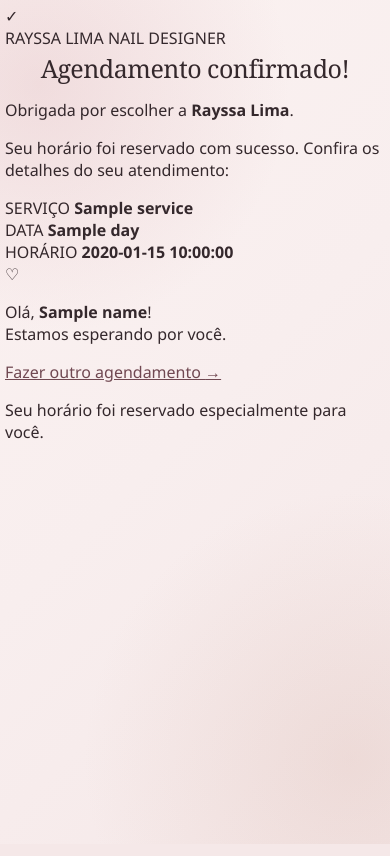
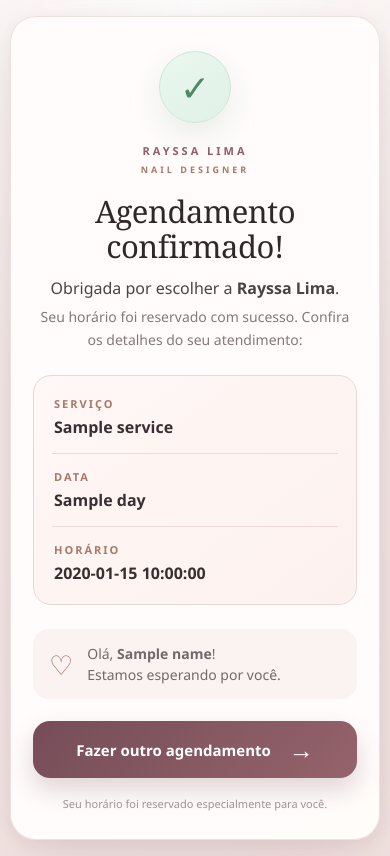
Before and after one commit to viniciusmacciel18-rgb/Agendamentos-, a Flask app: template templates/confirmacao.html in a window 390 px wide. Run offline with Flask 3, Linux system fonts and the light colour scheme; the template is opened without the code that fills it: most values are stand-ins (such as "Sample title", 1, 10 or a date in 2020).

Commit message:
Update style.css

```diff
--- a/static/style.css
+++ b/static/style.css
@@ -1268,3 +1268,294 @@ a {
         line-height: 1.4;
     }
 }
+/* =========================================================
+   PÁGINA DE CONFIRMAÇÃO
+   ========================================================= */
+
+.confirmation-page {
+    min-height: 100vh;
+    display: flex;
+    align-items: center;
+    justify-content: center;
+    padding: 30px 18px;
+    background:
+        radial-gradient(circle at top, rgba(255,255,255,.95), transparent 45%),
+        linear-gradient(145deg, #f8efed, #f4e5e3);
+}
+
+.confirmation-card {
+    width: 100%;
+    max-width: 620px;
+    background: rgba(255, 252, 251, .97);
+    border: 1px solid rgba(177, 123, 105, .20);
+    border-radius: 30px;
+    padding: 46px 42px 38px;
+    text-align: center;
+    box-shadow:
+        0 25px 70px rgba(92, 55, 62, .14),
+        0 4px 15px rgba(92, 55, 62, .06);
+}
+
+.confirmation-icon {
+    width: 82px;
+    height: 82px;
+    margin: 0 auto 24px;
+    border-radius: 50%;
+    display: flex;
+    align-items: center;
+    justify-content: center;
+
+    background: linear-gradient(145deg, #eaf7ef, #dff1e7);
+    border: 1px solid #cde6d7;
+
+    color: #4b8b68;
+    font-size: 42px;
+    font-weight: 500;
+
+    box-shadow:
+        0 12px 30px rgba(76, 132, 99, .12);
+}
+
+.confirmation-brand {
+    margin-bottom: 18px;
+
+    color: #8f5d68;
+    font-size: 13px;
+    font-weight: 700;
+    letter-spacing: 4px;
+}
+
+.confirmation-brand span {
+    display: block;
+    margin-top: 5px;
+
+    color: #a97867;
+    font-size: 9px;
+    letter-spacing: 3px;
+    font-weight: 600;
+}
+
+.confirmation-card h1 {
+    margin: 0 0 14px;
+
+    color: #30272b;
+    font-family: Georgia, "Times New Roman", serif;
+    font-size: clamp(32px, 6vw, 44px);
+    font-weight: 400;
+    line-height: 1.12;
+}
+
+.confirmation-welcome {
+    margin: 0 0 7px;
+
+    color: #4d4145;
+    font-size: 18px;
+}
+
+.confirmation-text {
+    max-width: 450px;
+    margin: 0 auto 30px;
+
+    color: #85777b;
+    font-size: 15px;
+    line-height: 1.6;
+}
+
+/* RESUMO DO AGENDAMENTO */
+
+.confirmation-summary {
+    width: 100%;
+    margin: 0 auto 24px;
+    padding: 8px 24px;
+
+    background: linear-gradient(145deg, #fff8f6, #fdf1ef);
+
+    border: 1px solid #ead6d3;
+    border-radius: 20px;
+
+    text-align: left;
+}
+
+.confirmation-item {
+    padding: 18px 4px;
+
+    display: flex;
+    flex-direction: column;
+    gap: 5px;
+}
+
+.confirmation-label {
+    color: #a97867;
+    font-size: 11px;
+    font-weight: 700;
+    letter-spacing: 2px;
+}
+
+.confirmation-item strong {
+    color: #392e32;
+    font-size: 17px;
+    font-weight: 600;
+}
+
+.confirmation-divider {
+    height: 1px;
+    background: #eadbd8;
+}
+
+/* MENSAGEM */
+
+.confirmation-message {
+    display: flex;
+    align-items: center;
+    gap: 14px;
+
+    margin: 0 0 26px;
+    padding: 16px 20px;
+
+    background: #faf3f1;
+    border-radius: 16px;
+
+    text-align: left;
+}
+
+.confirmation-message > span {
+    flex: 0 0 auto;
+
+    color: #a97867;
+    font-size: 27px;
+}
+
+.confirmation-message p {
+    margin: 0;
+
+    color: #75676b;
+    font-size: 14px;
+    line-height: 1.5;
+}
+
+/* BOTÃO */
+
+.confirmation-button {
+    width: 100%;
+    min-height: 58px;
+
+    display: flex;
+    align-items: center;
+    justify-content: center;
+    gap: 18px;
+
+    padding: 16px 22px;
+
+    border-radius: 17px;
+
+    background: linear-gradient(135deg, #754d58, #95636c);
+
+    color: #fff;
+    text-decoration: none;
+
+    font-size: 16px;
+    font-weight: 700;
+
+    box-shadow:
+        0 12px 25px rgba(117, 77, 88, .22);
+
+    transition:
+        transform .2s ease,
+        box-shadow .2s ease;
+}
+
+.confirmation-button span {
+    font-size: 25px;
+    font-weight: 300;
+    line-height: 1;
+}
+
+.confirmation-button:hover {
+    transform: translateY(-2px);
+
+    box-shadow:
+        0 16px 30px rgba(117, 77, 88, .28);
+}
+
+.confirmation-button:active {
+    transform: translateY(0);
+}
+
+/* RODAPÉ */
+
+.confirmation-footer {
+    margin: 22px 0 0;
+
+    color: #a09295;
+    font-size: 12px;
+}
+
+/* CELULAR */
+
+@media (max-width: 650px) {
+
+    .confirmation-page {
+        min-height: 100svh;
+        padding: 16px 10px;
+        align-items: center;
+    }
+
+    .confirmation-card {
+        max-width: 100%;
+        padding: 34px 22px 28px;
+        border-radius: 26px;
+    }
+
+    .confirmation-icon {
+        width: 72px;
+        height: 72px;
+        margin-bottom: 20px;
+        font-size: 36px;
+    }
+
+    .confirmation-brand {
+        font-size: 11px;
+        letter-spacing: 3px;
+    }
+
+    .confirmation-card h1 {
+        font-size: 31px;
+    }
+
+    .confirmation-welcome {
+        font-size: 16px;
+    }
+
+    .confirmation-text {
+        font-size: 14px;
+        margin-bottom: 24px;
+    }
+
+    .confirmation-summary {
+        padding: 5px 18px;
+        border-radius: 18px;
+    }
+
+    .confirmation-item {
+        padding: 15px 2px;
+    }
+
+    .confirmation-item strong {
+        font-size: 16px;
+    }
+
+    .confirmation-message {
+        padding: 14px 16px;
+        margin-bottom: 22px;
+    }
+
+    .confirmation-button {
+        min-height: 56px;
+        font-size: 15px;
+    }
+
+    .confirmation-footer {
+        font-size: 11px;
+        margin-top: 18px;
+    }
+}
```
